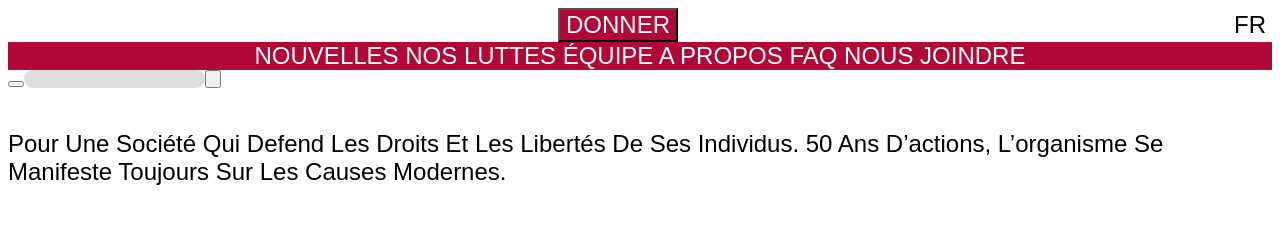
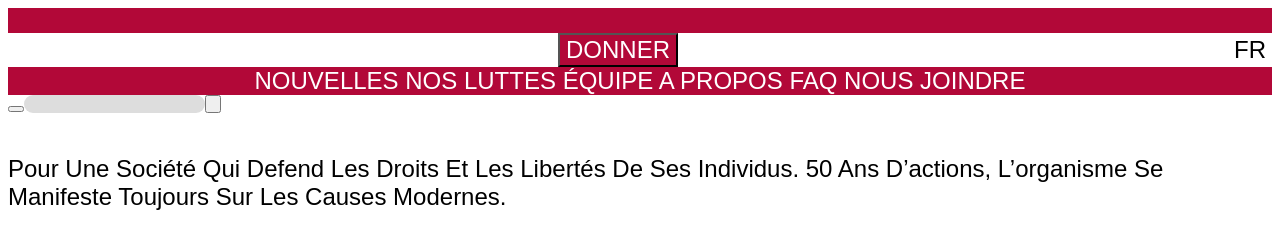
Before and after one commit to samesthumain/droits-et-libertes--la-cuisine, a PHP site: page / in a window 1280 px wide. Shown: the top 229 px of the page. Run offline with PHP 8.4, Linux system fonts and the light colour scheme; some web fonts are replaced.

Commit message:
baniere_v1

```diff
--- a/index.html
+++ b/index.html
@@ -20,6 +20,9 @@
     <p>
         Répertoire GitHub du projet: <a href="https://github.com/samesthumain/droits-et-libertes--la-cuisine">droits-et-libertes--la-cuisine</a>
     </p-->
+
+      <div class="banniere"></div>
+
     <div class="full-header">
       <!--HEADER-->
       <div class="main-header">
--- a/style.css
+++ b/style.css
@@ -1,4 +1,10 @@
 @import url("https://fonts.googleapis.com/css2?family=Inter:ital,opsz,wght@0,14..32,100..900;1,14..32,100..900&family=Jockey+One&display=swap");
+.banniere {
+  width: 100%;
+  height: 25px;
+  background-color: #B20838;
+}
+
 .bouton-langue {
   color: black;
 }
```
Also changed, not shown: partials-scss/_banniere.scss (+8 -0 lines), 1 other file.
